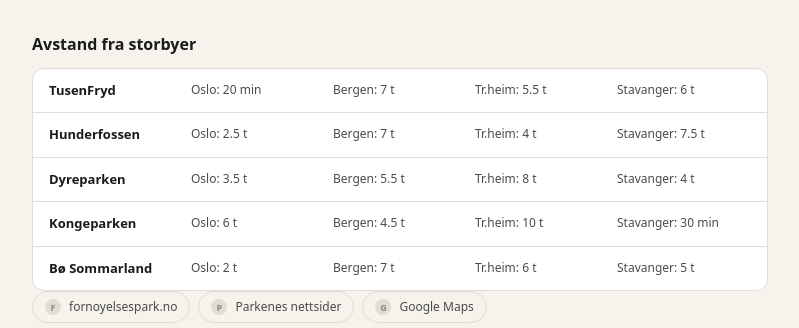
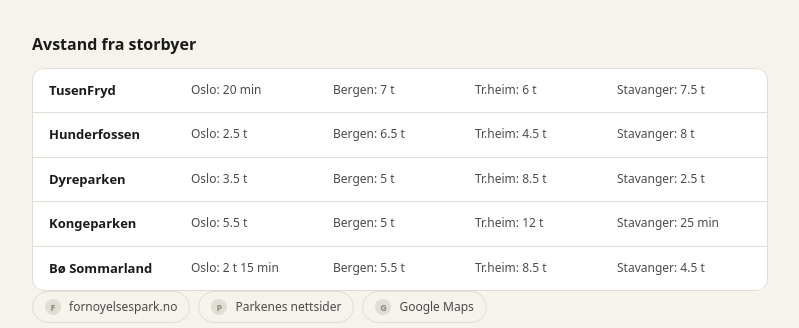
Before and after one commit to MohanM86/fornoyelsespark, a Next.js app: page /sammenlign in a window 1280 px wide. Shown: the part 1999-2327 px from the top of the page, without its empty margins (240-1039 px from the left). Built offline with nearby package versions, Linux system fonts and the light colour scheme.

Commit message:
Add files via upload

```diff
--- a/app/sammenlign/page.tsx
+++ b/app/sammenlign/page.tsx
@@ -153,11 +153,11 @@ export default function SammenlignPage() {
       <Section title="Avstand fra storbyer">
         <div className="rounded-xl overflow-hidden" style={{ background: 'var(--card)', border: '1px solid var(--brd)' }}>
           {[
-            { park: 'TusenFryd', oslo: '20 min', bergen: '7 t', trondheim: '5.5 t', stavanger: '6 t' },
-            { park: 'Hunderfossen', oslo: '2.5 t', bergen: '7 t', trondheim: '4 t', stavanger: '7.5 t' },
-            { park: 'Dyreparken', oslo: '3.5 t', bergen: '5.5 t', trondheim: '8 t', stavanger: '4 t' },
-            { park: 'Kongeparken', oslo: '6 t', bergen: '4.5 t', trondheim: '10 t', stavanger: '30 min' },
-            { park: 'Bø Sommarland', oslo: '2 t', bergen: '7 t', trondheim: '6 t', stavanger: '5 t' },
+            { park: 'TusenFryd', oslo: '20 min', bergen: '7 t', trondheim: '6 t', stavanger: '7.5 t' },
+            { park: 'Hunderfossen', oslo: '2.5 t', bergen: '6.5 t', trondheim: '4.5 t', stavanger: '8 t' },
+            { park: 'Dyreparken', oslo: '3.5 t', bergen: '5 t', trondheim: '8.5 t', stavanger: '2.5 t' },
+            { park: 'Kongeparken', oslo: '5.5 t', bergen: '5 t', trondheim: '12 t', stavanger: '25 min' },
+            { park: 'Bø Sommarland', oslo: '2 t 15 min', bergen: '5.5 t', trondheim: '8.5 t', stavanger: '4.5 t' },
           ].map((p, i) => (
             <div key={p.park} className="grid grid-cols-5 gap-2 px-4 py-3 text-[12px]" style={{ borderTop: i > 0 ? '1px solid var(--brd)' : 'none' }}>
               <span className="font-semibold text-[13px]" style={{ color: 'var(--ink)' }}>{p.park}</span>
```
